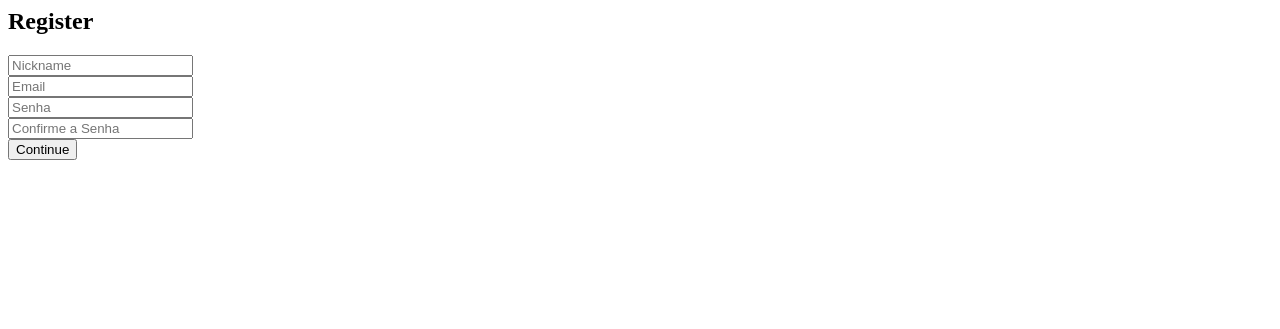
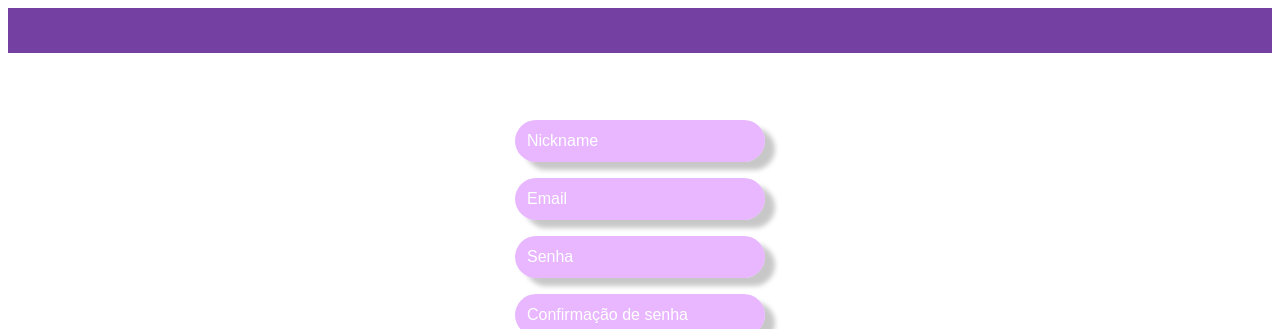
Before and after one commit to starykt/meraki-portfolio, a PHP site: page /App/Views/login/register.php in a window 1280 px wide; the page is wider, and only the part inside the window is pictured. Shown: the top 329 px of that part. Before the commit the page ends 160 px from the top of that part, so only its background shows below. Run offline with PHP 8.4, Linux system fonts and the light colour scheme; some libraries are stand-ins or nearby versions.

Commit message:
[NEW] css for new user page

```diff
--- a/App/Views/login/index.php
+++ b/App/Views/login/index.php
@@ -8,8 +8,8 @@
 		</span>
 	</div>
 
+	<div class="top-bar"></div>
 	<div class="wrapper">
-		<div class="top-bar"></div>
 
 		<div class="login-form">
 			<h2 class="sign-in">Login</h2>
@@ -58,7 +58,7 @@
 			loader.classList.add("loader-fade-out");
 			setTimeout(function() {
 					loader.style.display = "none";
-			}, 5000);
+			}, 1000);
 		});
 
 	</script>
--- a/App/Views/login/register.php
+++ b/App/Views/login/register.php
@@ -1,21 +1,35 @@
+<link href="http://<?php echo APP_HOST; ?>/public/css/new-user-page.css" rel="stylesheet">
 <body>
+  <div class="top-bar"></div>
+  <div class="wrapper">
     <div class="signup-form">
-        <h2>Register</h2>
 
       <form action="http://<?php echo APP_HOST; ?>/login/save" method="post">
-            <div class="input-container">
+        <h2>Novo perfil</h2>
+          <div>
             <input type="text" name="nickname" placeholder="Nickname" required>
           </div>
-            <div class="input-container">
+          <div>
             <input type="email" name="email" placeholder="Email" required>
           </div>
-            <div class="input-container">
+          <div>
             <input type="password" name="password" placeholder="Senha" required>
           </div>
-            <div class="input-container">
-                <input type="password" name="password_confirm" placeholder="Confirme a Senha" required>
+          <div>
+            <input type="password" name="password_confirm" placeholder="Confirmação de senha" required>
           </div>
-            <button type="submit" class="continue-button">Continue</button>
+          <button type="submit" class="continue-button">
+            CONTINUE
+            <img src="/public/images/playButton.png" />
+          </button>
+          <div class="gameControl">
+            <img src="/public/images/videoGameControl.svg" />
+          </div>
         </form>
     </div>
+
+    <div class="bottom-wave">
+      <img src="/public/images/wave.svg">
+    </div>
+  </div>
 </body>
--- a/public/css/landing-page.css
+++ b/public/css/landing-page.css
@@ -60,5 +60,5 @@
   border-radius: 100px;
   background-color: #5D7DAF;
   position: relative;
-  top: 160px;
+  top: 175px;
 }
--- /dev/null
+++ b/public/css/new-user-page.css
@@ -0,0 +1,76 @@
+.top-bar {
+  height: 45px;
+  background-color: #4e0b88c7;
+}
+
+form {
+  align-items: center;
+  text-align: center;
+  color: white;
+
+}
+
+input {
+  width: 250px;
+  height: 42px;
+  border: none;
+  font-size: 16px;
+  margin-bottom: 16px;
+  border-radius: 100px;
+  background-color: #da89ff9a;
+  box-shadow: 10px 8px 5px #00000038;
+}
+
+::placeholder {
+  color: white;
+  padding-left: 10px;
+}
+
+.continue-button {
+  width: 50%;
+  height: 8%;
+  right: 10px;
+  border: none;
+  padding: 10px;
+  color: white;
+  font-size: 20px;
+  margin-top: 20px;
+  font-weight: bold;
+  position: absolute;
+  align-items: center;
+  display: inline-flex;
+  border-radius: 100px;
+  place-content: space-between;
+  background-color: #bb7af3ea;
+}
+
+.continue-button img {
+  width: 25px;
+  align-self: center;
+  position: relative;
+  animation: tremor 0.5s infinite;
+}
+
+.gameControl img {
+  width: 120%;
+  z-index: 999;
+  position: relative;
+}
+
+@keyframes tremor {
+  0% {
+    transform: translate(0, 0);
+  }
+  25% {
+    transform: translate(2px, 0px);
+  }
+  50% {
+    transform: translate(0, 0);
+  }
+  75% {
+    transform: translate(-2px, 0px);
+  }
+  100% {
+    transform: translate(0, 0);
+  }
+}
```
Also changed, not shown: public/css/login-page.css (+1 -11 lines), public/css/main.css (+12 -0 lines), public/images/videoGameControl.svg (added). Lines whose indentation alone changed are shown as unchanged.
